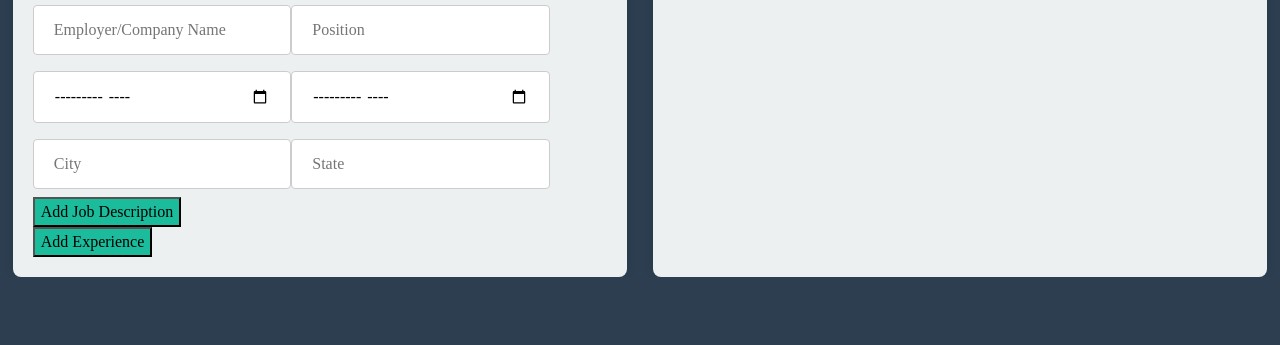
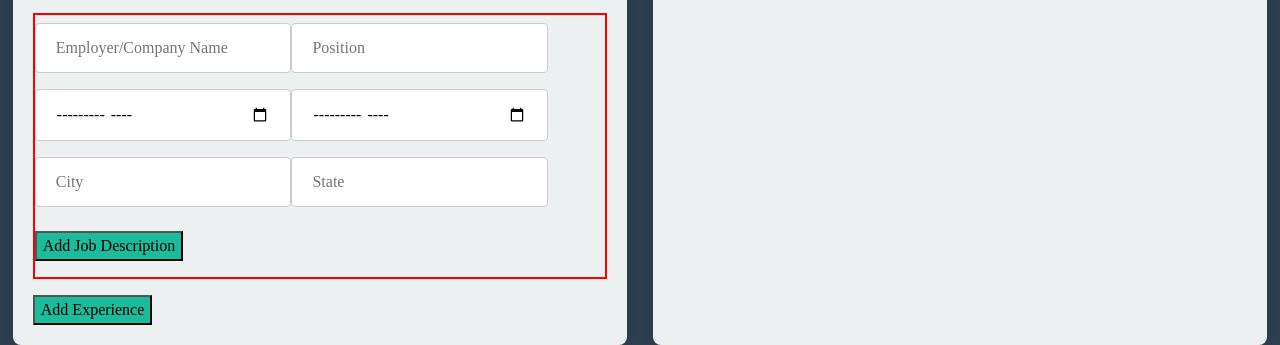
Before and after one commit to shanreed25/Interactive-Resume-Builder, a plain HTML site: page code/index.html in a window 1280 px wide. Both pictures are taken after typing "Sample", "Sample", "name@example.com", "5551234", "Sample", "Sample" into the empty fields and a click on the button "Add Experience". Shown: the part 563-908 px from the top of the page. Before the commit the page ends 840 px from the top, so only its background shows below. Drawn offline with Linux system fonts and the light colour scheme.

Commit message:
cleaning up code

```diff
--- a/code/es6modules/experience/experience.js
+++ b/code/es6modules/experience/experience.js
@@ -6,7 +6,8 @@ import {
   addEmployerCityInput,
   addEmployerStateInput,
   addJobDutyButton,
-  addjobDutyInput
+  addjobDutyInput,
+  addJobDutyInputsContainer
  } from "./experienceInputs.js";
 
 import {
@@ -148,6 +149,10 @@ export function addEmployerState(formCount, jobFormContainer, employerLocationPr
 export function addJobDuty(formCount, jobFormContainer, employerDetailsPreviewContainer){
       let jobDutyCount = 0;
 
+      //Create and add container for job duty inputs to form
+      const jobDutyInputsContainer = addJobDutyInputsContainer(formCount)
+      jobFormContainer.appendChild(jobDutyInputsContainer);
+
       //Create and add Job Duty Button to form
       const jobDutyButton = addJobDutyButton(formCount);
       jobFormContainer.appendChild(jobDutyButton);
@@ -161,7 +166,7 @@ export function addJobDuty(formCount, jobFormContainer, employerDetailsPreviewCo
 
         //Create and add job duty input to form container
         const dutyInput = addjobDutyInput(formCount, jobDutyCount, jobFormContainer);
-        jobFormContainer.appendChild(dutyInput);
+        jobDutyInputsContainer.appendChild(dutyInput);
 
         //Create and add job duty list item to preview container
         const jobDutyLIPreviewElement = addJobDutyLIPreviewElement(formCount, jobDutyCount);
--- a/code/es6modules/experience/experienceInputs.js
+++ b/code/es6modules/experience/experienceInputs.js
@@ -1,11 +1,12 @@
 //Inputs passed down to experience.js
 
-const experienceFormsContainer = document.getElementById("all-experience-container");//Container for all experience forms
+const experienceFormsContainer = document.getElementById('all-experience-forms-container');//Container for all experience forms
 
 //Container For Each Experience Form------------------------------------------------------------------------------------------
 export function addExperienceFormContainer(experienceFormCount){
    const jobFormContainer = document.createElement("div");
-    jobFormContainer.id = `job-form-container-${experienceFormCount}`;
+    jobFormContainer.id = `experience-form-container-${experienceFormCount}`;
+    jobFormContainer.className = 'experience-form-container';
     experienceFormsContainer.appendChild(jobFormContainer);
 
     return jobFormContainer;
@@ -80,20 +81,31 @@ export function addEmployerStateInput(stateInputCount) {
   return employerStateInput;
 }
 
+//ADD JOB DUTY INPUT CONTAINER
+export function addJobDutyInputsContainer(containerCount){
+      const jobDutyInputsContainer = document.createElement('div');
+      jobDutyInputsContainer.id = `job-duties-input-container-${containerCount}`;
+      jobDutyInputsContainer.className = 'job-duties-input-container';
+
+      return jobDutyInputsContainer
+}
+
 //ADD JOB DUTY BUTTON
 export function addJobDutyButton(jobformCount){
     const jobDutyButton = document.createElement('button');
-    jobDutyButton.id = `job-duties-${jobformCount}`;
+    jobDutyButton.id = `add-job-duty-button-${jobformCount}`;
+    jobDutyButton.className = 'add-job-duty-button';
     jobDutyButton.type = 'button';
     jobDutyButton.textContent = 'Add Job Description'
 
     return jobDutyButton;
 }
 
+
 //JOB DUTY INPUT
 export function addjobDutyInput(formCount, jobDutyCount){
-     const dutyInput = document.createElement('input');
-     dutyInput.id = `duty-input-${jobDutyCount}-for-experience-${formCount}`
+    const dutyInput = document.createElement('input');
+    dutyInput.id = `duty-input-${jobDutyCount}-for-experience-${formCount}`
 
-     return dutyInput;
+    return dutyInput;
 };
--- a/code/index.html
+++ b/code/index.html
@@ -114,7 +114,7 @@
 
         <div class="resume-form-experience">
           <h2 class="section-headers">Experience</h2>
-          <div id="all-experience-container">
+          <div class = "all-experience-forms-container" id="all-experience-forms-container">
             <!-- Each Job Experience is added here Dynamically using Javascript -->
           </div>
 
--- a/code/styles.css
+++ b/code/styles.css
@@ -181,6 +181,17 @@ button {
   display: flex;
 }
 /*EXPERIENCE--------------------------------------------------*/
+
+.all-experience-forms-container{
+
+}
+
+.experience-form-container{
+  border: 2px solid red;
+  margin: 1rem 0;
+}
+
+
 .experience-details {
   display: flex;
   flex-direction: column;
@@ -217,6 +228,10 @@ button {
   width: 50%;
 }
 
+.add-job-duty-button{
+  margin: 1rem 0;
+}
+
 
 /* .experience-date {
   font-size: 0.7rem;
```
